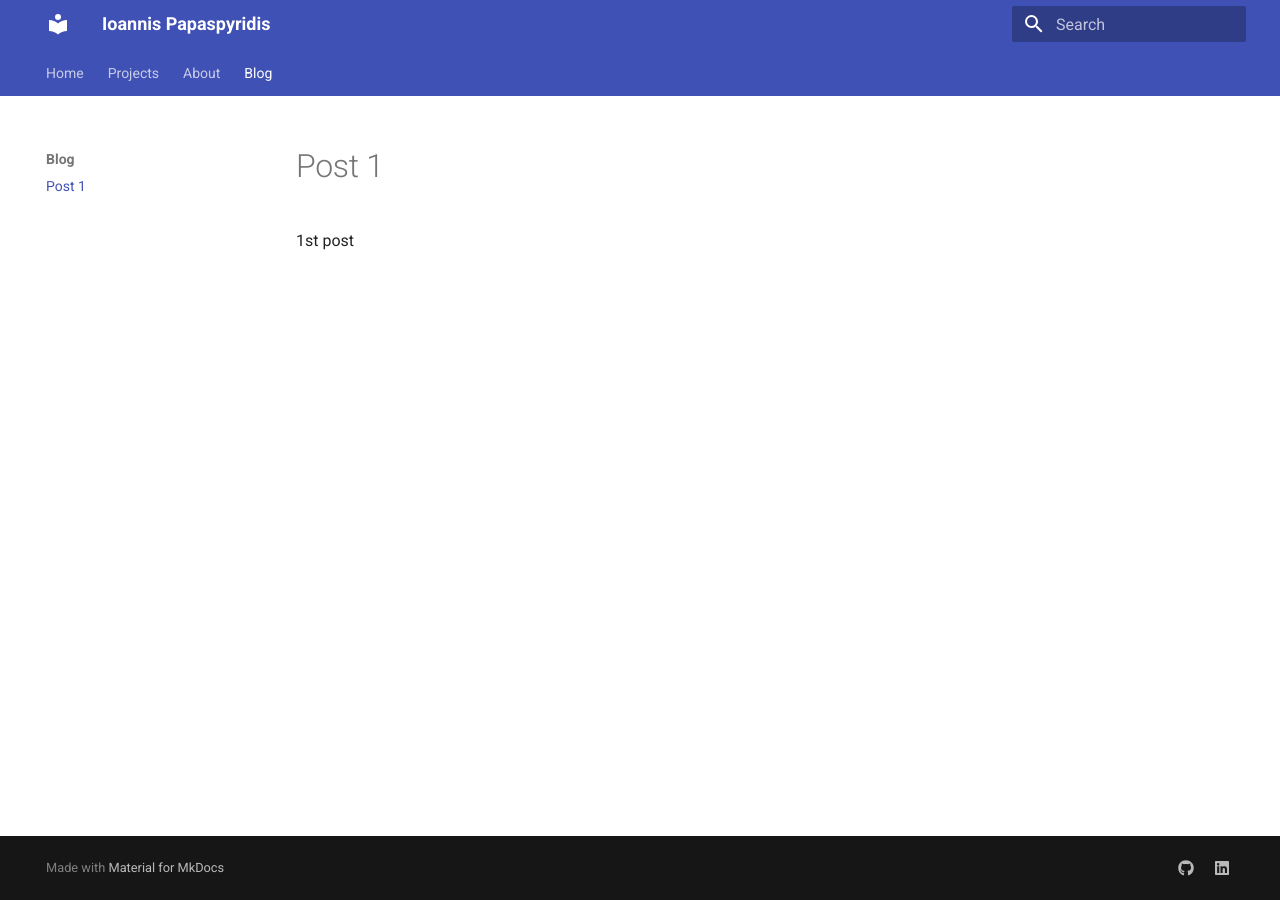
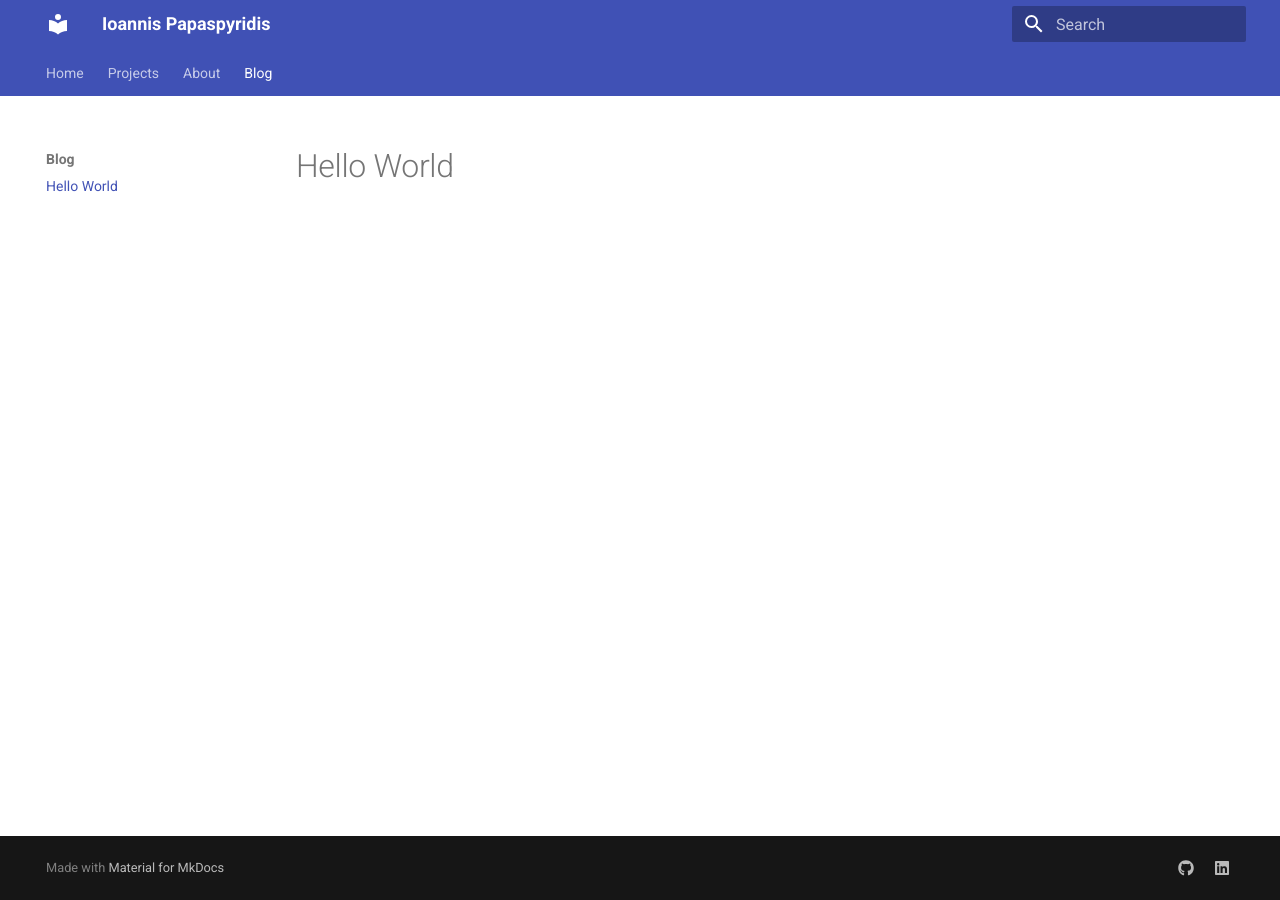
Before and after one commit to yiakonale/yiakonale.github.io, an MkDocs documentation site: the page built from docs/blog/first-post.md, in a window 1280 px wide. Built offline with MkDocs 1.6.1 and Material for MkDocs 9.7.7, drawn with Linux system fonts in a browser that asks for light colours.

Commit message:
blog test

```diff
--- a/docs/blog/first-post.md
+++ b/docs/blog/first-post.md
@@ -1,3 +1 @@
-# Post 1
-
-1st post
+# Hello World
```
